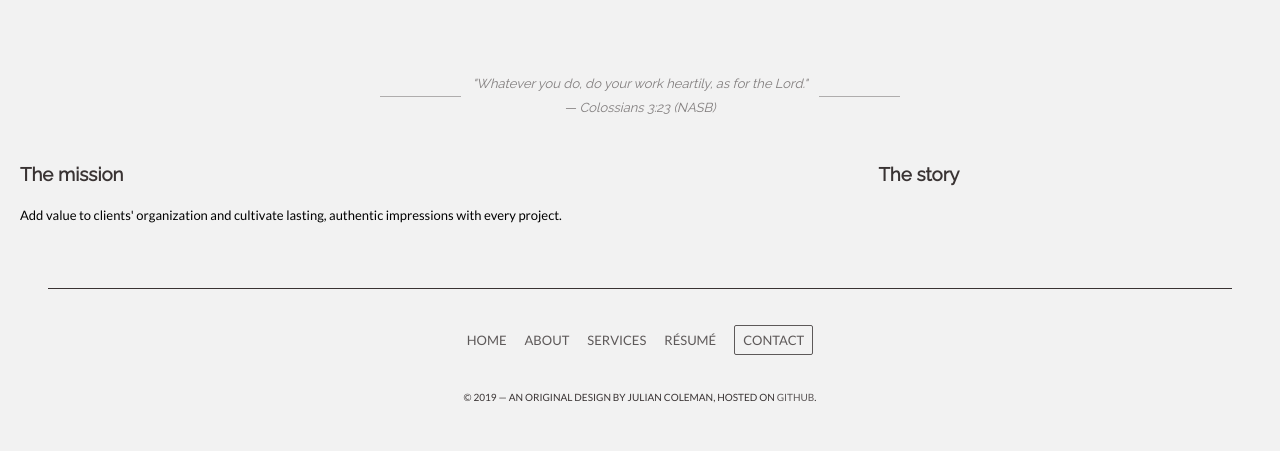
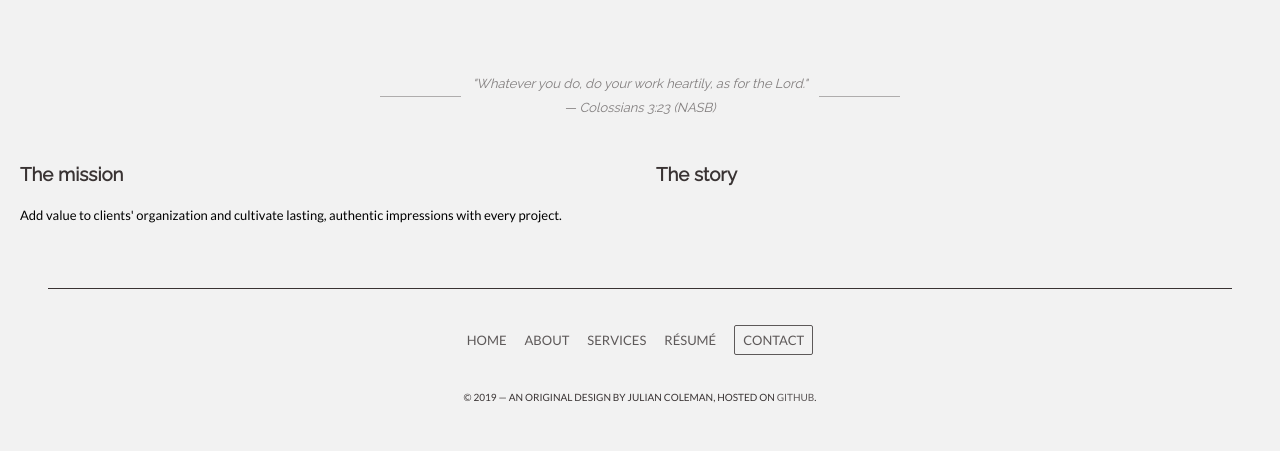
Before and after one commit to juliancoleman/engineering, a Jekyll site: the page built from about.html, in a window 1280 px wide. Shown: the part 450-901 px from the top of the page. Built offline with Jekyll 4.4.1, drawn with Linux system fonts in a browser that asks for light colours.

Commit message:
evenly distribute grid cells

```diff
--- a/assets/css/style.scss
+++ b/assets/css/style.scss
@@ -122,7 +122,7 @@ a {
 
   &.about-body {
     display: grid;
-    grid-template-columns: auto auto;
+    grid-template-columns: 50% 50%;
     grid-template-rows: auto;
     grid-gap: 16px;
 
```
